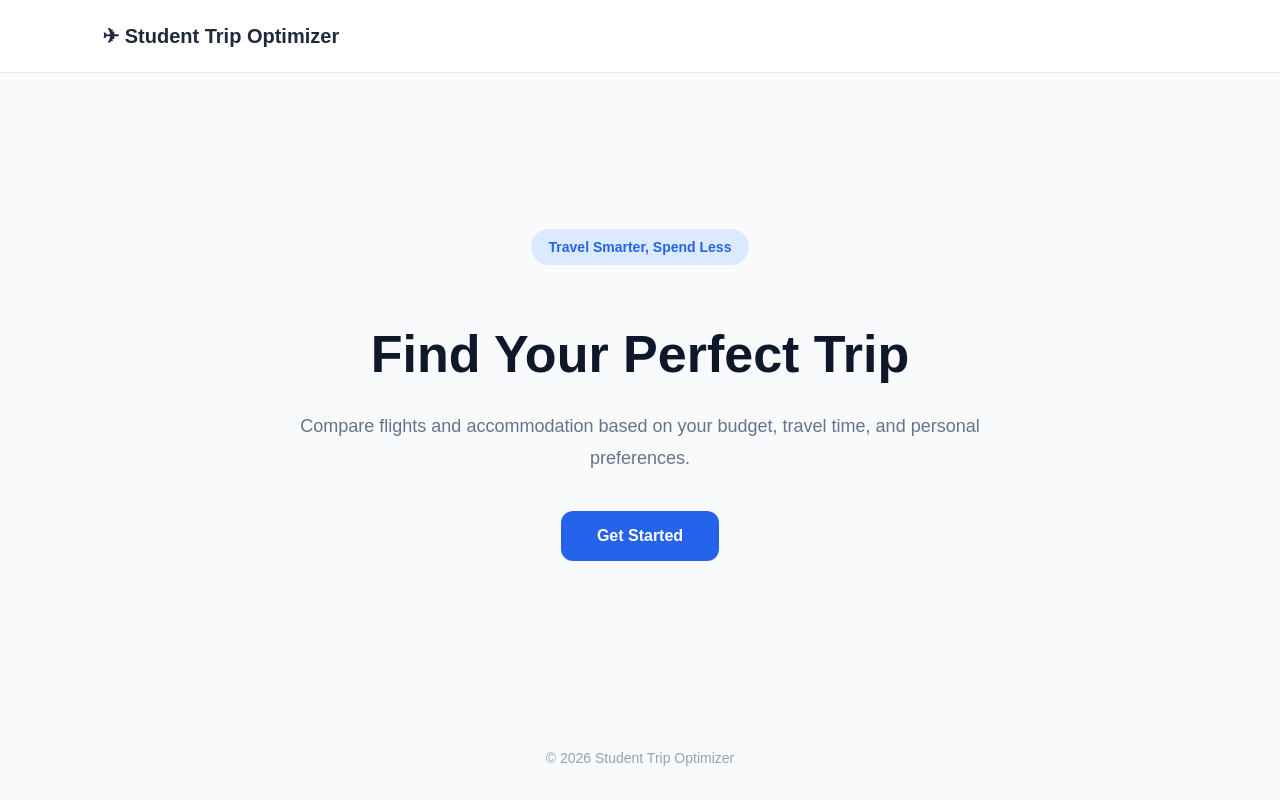
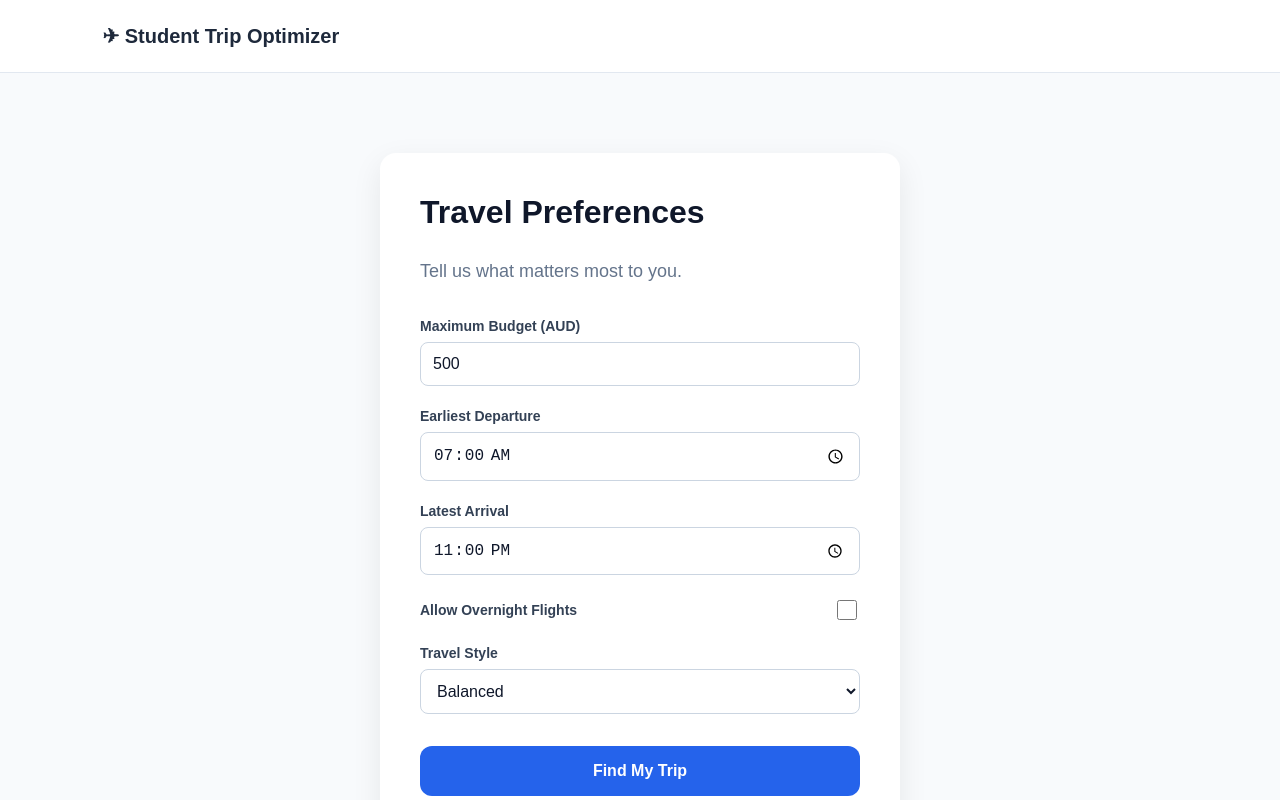
Before and after one commit to chenminghsu27/student-trip-optimizer, a React app in the folder frontend/: page / in a window 1280 px wide. Both pictures are taken after a click on the button "Get Started". Shown: the top 800 px of the page. Built offline with nearby package versions, Linux system fonts and the light colour scheme; the HTML template or start-up script is replaced by a standard one.

Commit message:
V6.1 Add travel preferences form

```diff
--- a/frontend/src/App.css
+++ b/frontend/src/App.css
@@ -122,3 +122,98 @@
   }
 
 }
+/* ------------------------------------------
+   Travel Preferences Form
+------------------------------------------ */
+
+.form-container {
+  width: 100%;
+  max-width: 520px;
+  padding: 40px;
+  background-color: white;
+  border-radius: 16px;
+  box-shadow: 0 10px 30px rgba(0, 0, 0, 0.08);
+}
+
+.form-container h1 {
+  margin-top: 0;
+  font-size: 32px;
+  color: #0f172a;
+}
+
+.form-container > p {
+  margin-bottom: 30px;
+  color: #64748b;
+}
+
+.form-group {
+  display: flex;
+  flex-direction: column;
+  gap: 8px;
+  margin-bottom: 22px;
+}
+
+.form-group label {
+  font-size: 14px;
+  font-weight: 600;
+  color: #334155;
+}
+
+.form-group input,
+.form-group select {
+  width: 100%;
+  padding: 12px;
+  border: 1px solid #cbd5e1;
+  border-radius: 8px;
+  font-size: 16px;
+  background-color: white;
+  color: #0f172a;
+}
+
+.form-group input:focus,
+.form-group select:focus {
+  outline: 2px solid #2563eb;
+  outline-offset: 1px;
+}
+
+.checkbox-group {
+  flex-direction: row;
+  align-items: center;
+  justify-content: space-between;
+}
+
+.checkbox-group input {
+  width: 20px;
+  height: 20px;
+  cursor: pointer;
+}
+
+.form-container .start-button {
+  width: 100%;
+  margin-top: 10px;
+}
+
+.back-button {
+  display: block;
+  margin: 18px auto 0;
+  padding: 10px 20px;
+  background: transparent;
+  border: none;
+  color: #64748b;
+  font-size: 15px;
+  cursor: pointer;
+}
+
+.back-button:hover {
+  color: #2563eb;
+}
+
+@media (max-width: 600px) {
+  .form-container {
+    padding: 24px;
+  }
+
+  .form-container h1 {
+    font-size: 26px;
+  }
+}
--- a/frontend/src/App.jsx
+++ b/frontend/src/App.jsx
@@ -1,13 +1,73 @@
+import { useState } from "react";
 import "./App.css";
 
 // ------------------------------------------
-// Student Trip Optimizer Homepage
+// Student Trip Optimizer
 //
-// Display the main landing page
-// for the travel recommendation system.
+// V6.1 - Travel Preferences Form
+//
+// Allow users to enter their travel
+// preferences before searching for trips.
 // ------------------------------------------
 
 function App() {
+
+  // ------------------------------------------
+  // Application State
+  // ------------------------------------------
+
+  const [showForm, setShowForm] = useState(false);
+
+  const [preferences, setPreferences] = useState({
+    max_budget: 500,
+    earliest_departure: "07:00",
+    latest_arrival: "23:00",
+    allow_overnight_flights: false,
+    travel_style: "balanced",
+  });
+
+  // ------------------------------------------
+  // Handle Input Changes
+  // ------------------------------------------
+
+  function handleChange(event) {
+    const { name, value, type, checked } = event.target;
+
+    setPreferences((previous) => ({
+      ...previous,
+      [name]:
+        type === "checkbox"
+          ? checked
+          : type === "number"
+            ? (value === "" ? "" : Number(value))
+            : value,
+    }));
+  }
+
+  // ------------------------------------------
+  // Handle Form Submission
+  // ------------------------------------------
+
+  function handleSubmit(event) {
+    event.preventDefault();
+
+    if (
+      preferences.max_budget === "" ||
+      preferences.max_budget <= 0
+    ) {
+      alert("Please enter a valid budget.");
+      return;
+    }
+
+    console.log("Travel Preferences:", preferences);
+
+    alert("Preferences saved! Check the browser console.");
+  }
+
+  // ------------------------------------------
+  // Render Application
+  // ------------------------------------------
+
   return (
     <div className="app">
 
@@ -17,15 +77,15 @@ function App() {
 
       <main className="hero">
 
+        {!showForm ? (
+
           <div className="hero-content">
 
             <span className="badge">
               Travel Smarter, Spend Less
             </span>
 
-          <h1>
-            Find Your Perfect Trip
-          </h1>
+            <h1>Find Your Perfect Trip</h1>
 
             <p>
               Compare flights and accommodation
@@ -33,18 +93,131 @@ function App() {
               and personal preferences.
             </p>
 
-          <button className="start-button">
+            <button
+              className="start-button"
+              onClick={() => setShowForm(true)}
+            >
               Get Started
             </button>
 
           </div>
 
+        ) : (
+
+          <div className="form-container">
+
+            <h1>Travel Preferences</h1>
+
+            <p>
+              Tell us what matters most to you.
+            </p>
+
+            <form onSubmit={handleSubmit}>
+
+              <div className="form-group">
+                <label htmlFor="max_budget">
+                  Maximum Budget (AUD)
+                </label>
+
+                <input
+                  id="max_budget"
+                  type="number"
+                  name="max_budget"
+                  min="1"
+                  required
+                  value={preferences.max_budget}
+                  onChange={handleChange}
+                />
+              </div>
+
+              <div className="form-group">
+                <label htmlFor="earliest_departure">
+                  Earliest Departure
+                </label>
+
+                <input
+                  id="earliest_departure"
+                  type="time"
+                  name="earliest_departure"
+                  required
+                  value={preferences.earliest_departure}
+                  onChange={handleChange}
+                />
+              </div>
+
+              <div className="form-group">
+                <label htmlFor="latest_arrival">
+                  Latest Arrival
+                </label>
+
+                <input
+                  id="latest_arrival"
+                  type="time"
+                  name="latest_arrival"
+                  required
+                  value={preferences.latest_arrival}
+                  onChange={handleChange}
+                />
+              </div>
+
+              <div className="form-group checkbox-group">
+
+                <label htmlFor="allow_overnight_flights">
+                  Allow Overnight Flights
+                </label>
+
+                <input
+                  id="allow_overnight_flights"
+                  type="checkbox"
+                  name="allow_overnight_flights"
+                  checked={preferences.allow_overnight_flights}
+                  onChange={handleChange}
+                />
+
+              </div>
+
+              <div className="form-group">
+                <label htmlFor="travel_style">
+                  Travel Style
+                </label>
+
+                <select
+                  id="travel_style"
+                  name="travel_style"
+                  value={preferences.travel_style}
+                  onChange={handleChange}
+                >
+                  <option value="budget">Budget</option>
+                  <option value="balanced">Balanced</option>
+                  <option value="time-focused">Time-Focused</option>
+                </select>
+              </div>
+
+              <button
+                type="submit"
+                className="start-button"
+              >
+                Find My Trip
+              </button>
+
+              <button
+                type="button"
+                className="back-button"
+                onClick={() => setShowForm(false)}
+              >
+                Back
+              </button>
+
+            </form>
+
+          </div>
+
+        )}
+
       </main>
 
       <footer className="footer">
-        <p>
-          © 2026 Student Trip Optimizer
-        </p>
+        <p>© 2026 Student Trip Optimizer</p>
       </footer>
 
     </div>
```
Lines whose indentation alone changed are shown as unchanged.
